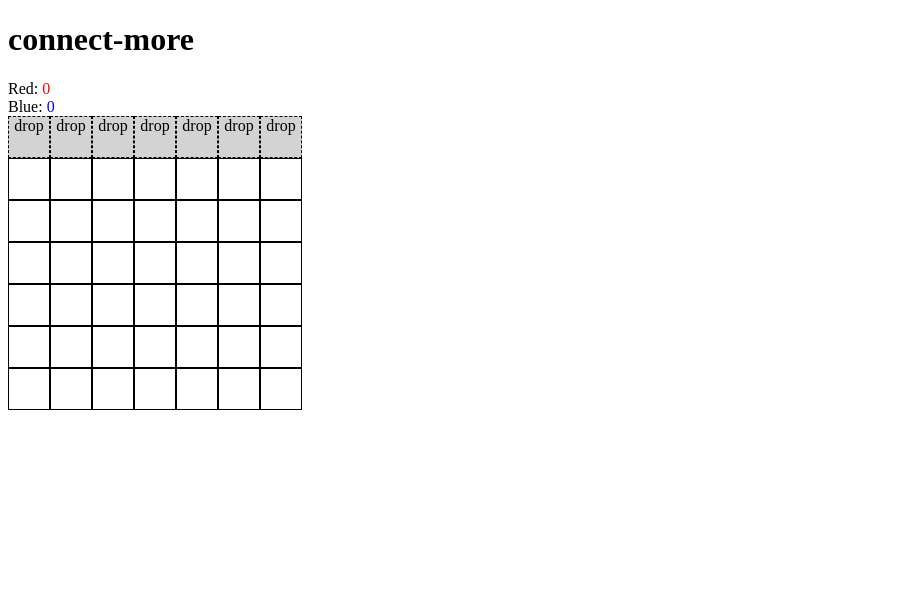
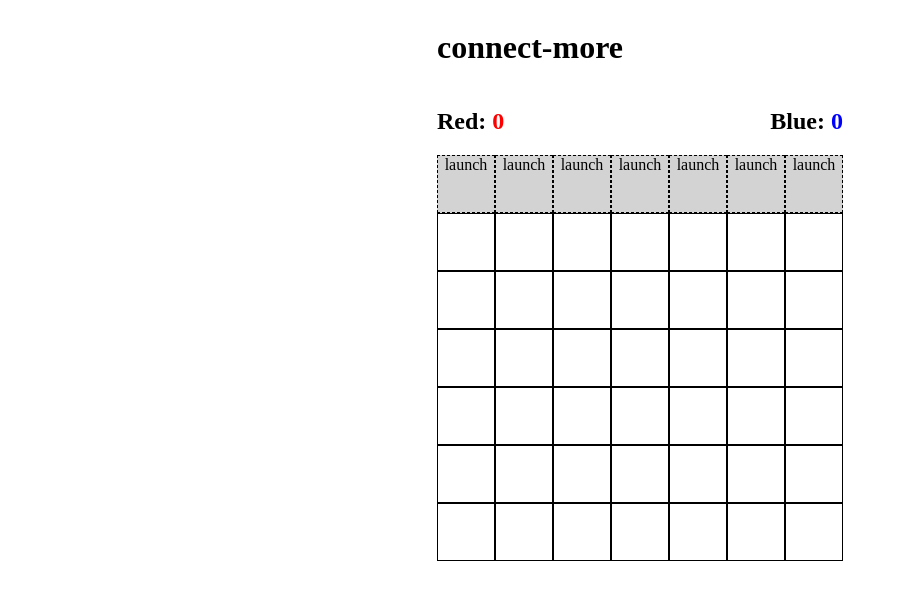
Before and after one commit to ForrestWeiswolf/connect-more, an Angular app: page / in a window 1280 px wide. Shown: the top 600 px of the page, without its empty margins (0-898 px from the left). Built offline with nearby package versions, Linux system fonts and the light colour scheme.

Commit message:
UI improvements

```diff
--- a/src/app/app.component.css
+++ b/src/app/app.component.css
@@ -0,0 +1,4 @@
+main {
+  display: flex;
+  justify-content: center;
+}
--- a/src/app/board/board.component.css
+++ b/src/app/board/board.component.css
@@ -1,6 +1,11 @@
 #board {
   display: flex;
   flex-direction: column;
+}
+
+#scores {
+  display: flex;
+  justify-content: space-between;
 }
 
 .row {
@@ -9,14 +14,14 @@
 }
 
 .cell {
-  width: 2.5em;
-  height: 2.5em;
+  width: 3.5em;
+  height: 3.5em;
   border: 1px solid black;
 }
 
-.drop-button {
-  width: 2.5em;
-  height: 2.5em;
+.launch-button {
+  width: 3.5em;
+  height: 3.5em;
   border: 1px dashed black;
   text-align: center;
   background-color: lightgray;
--- a/src/app/board/board.component.html
+++ b/src/app/board/board.component.html
@@ -1,10 +1,16 @@
 <section id="board">
-  <div>Red: <span id="red-score">{{scores().red}}</span></div>
-  <div>Blue: <span id="blue-score">{{scores().blue}}</span></div>
+  <div id="scores">
+    <h2>
+      Red: <span id="red-score">{{scores().red}}</span>
+    </h2>
+    <h2>
+      Blue: <span id="blue-score">{{scores().blue}}</span>
+    </h2>
+  </div>
 
   <div class="row">
     @for (col of board()[0]; track $index) {
-      <div class="drop-button" role="button" (click)="play($index)">drop</div>
+    <div class="launch-button" role="button" (click)="play($index)">launch</div>
     }
   </div>
 
```
Also changed, not shown: 1 other file (tests, documents, lock files or other folders).
